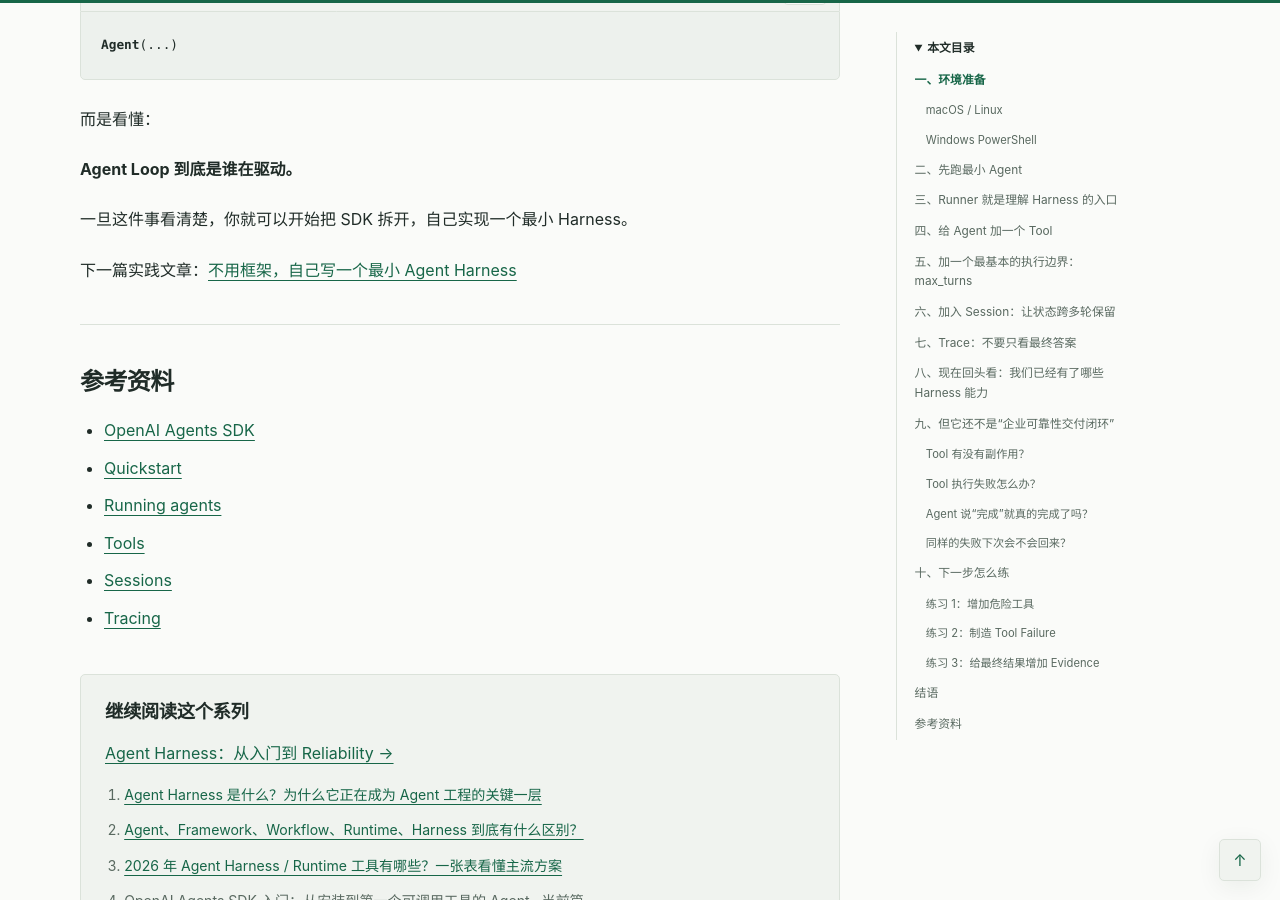
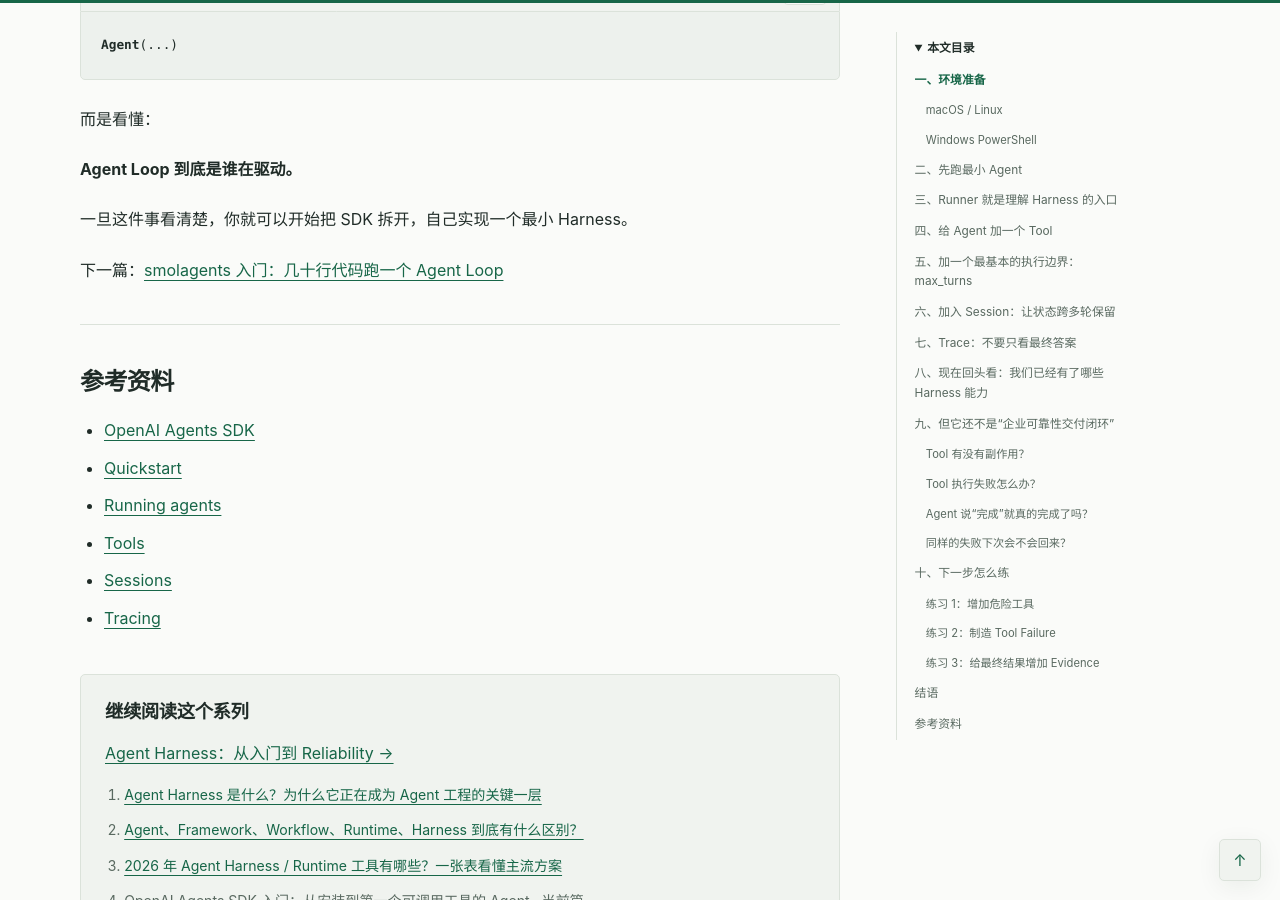
Before and after one commit to hugfeature/hugfeature.github.io, a Jekyll site: the page built from _posts/2026-09-22-openai-agents-sdk-quickstart.md, in a window 1280 px wide and 900 px high, scrolled down 15648 px. Built offline with Jekyll 4.4.1, drawn with Linux system fonts in a browser that asks for light colours.

Commit message:
Link Harness series #04 to #05

```diff
--- a/_posts/2026-09-22-openai-agents-sdk-quickstart.md
+++ b/_posts/2026-09-22-openai-agents-sdk-quickstart.md
@@ -538,7 +538,7 @@ Agent(...)
 
 一旦这件事看清楚，你就可以开始把 SDK 拆开，自己实现一个最小 Harness。
 
-下一篇实践文章：[不用框架，自己写一个最小 Agent Harness](/harness/build-minimal-agent-harness/)
+下一篇：[smolagents 入门：几十行代码跑一个 Agent Loop](/harness/smolagents-agent-loop-quickstart/)
 
 ---
 
```
